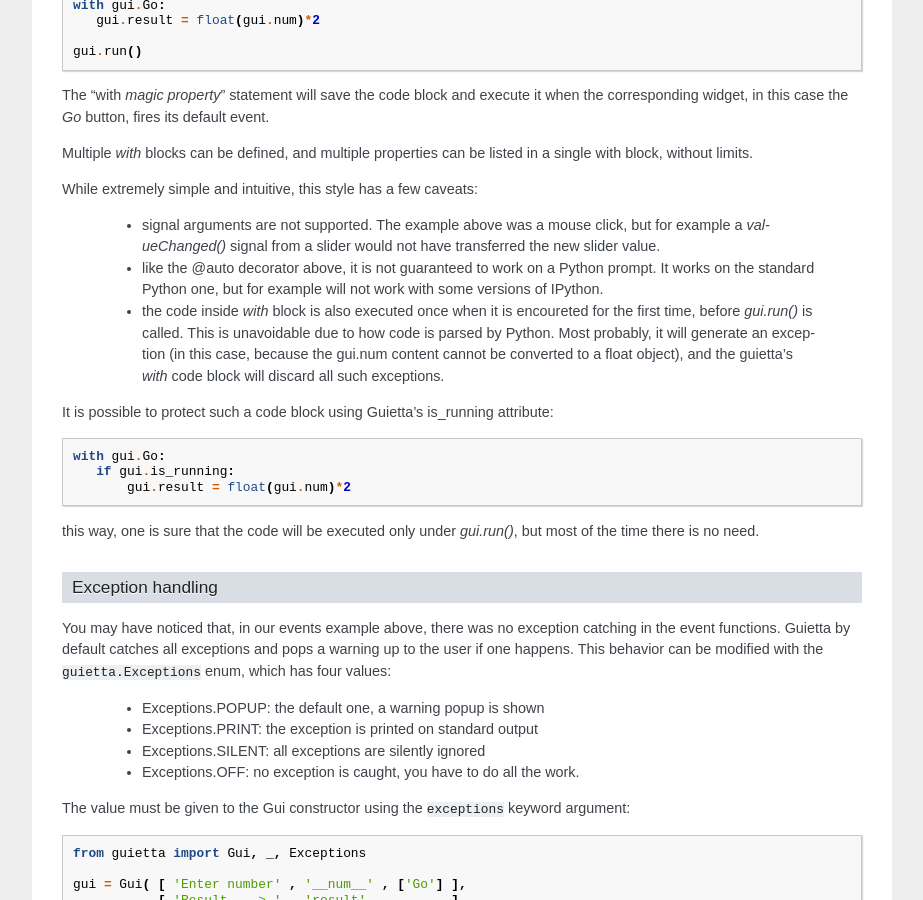
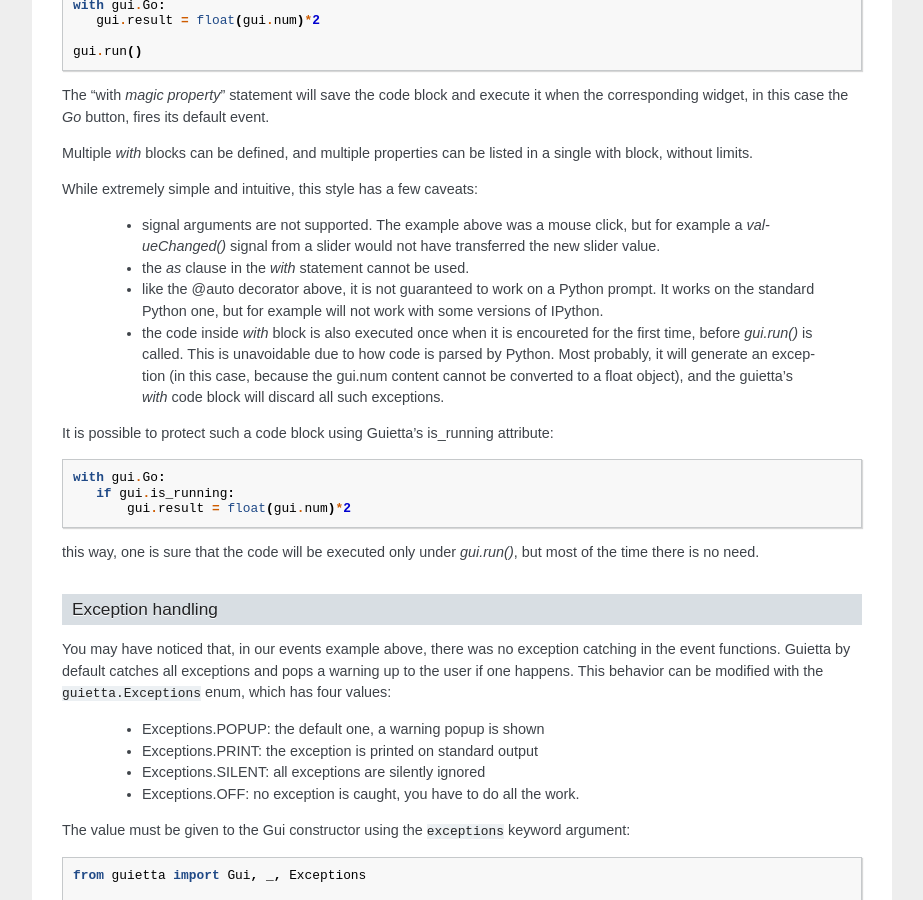
Before and after one commit to alfiopuglisi/guietta, a Sphinx documentation site: the page built from docs/tutorial.rst, in a window 1280 px wide and 900 px high, scrolled down 3918 px. Shown: the whole window, without its empty margins (198-1121 px from the left). Built offline with Sphinx 7.4.7, drawn with Linux system fonts in a browser that asks for light colours.

Commit message:
docs update for "with"

```diff
--- a/docs/tutorial.rst
+++ b/docs/tutorial.rst
@@ -257,6 +257,7 @@
     - signal arguments are not supported. The example above was a mouse click,
       but for example a *valueChanged()* signal from a slider would not have
       transferred the new slider value.
+    - the *as* clause in the *with* statement cannot be used.
     - like the @auto decorator above, it is not guaranteed to work on
       a Python prompt. It works on the standard Python one, but for example
       will not work with some versions of IPython.
```
